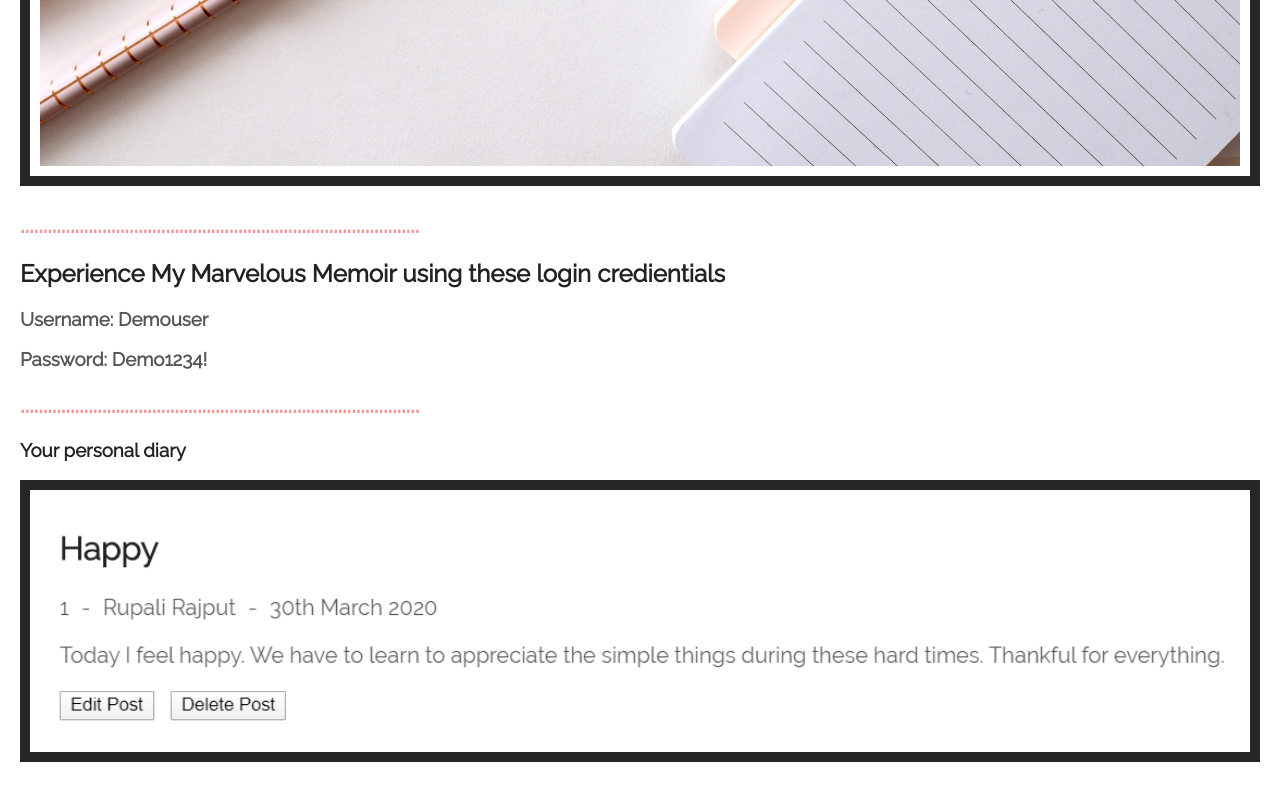
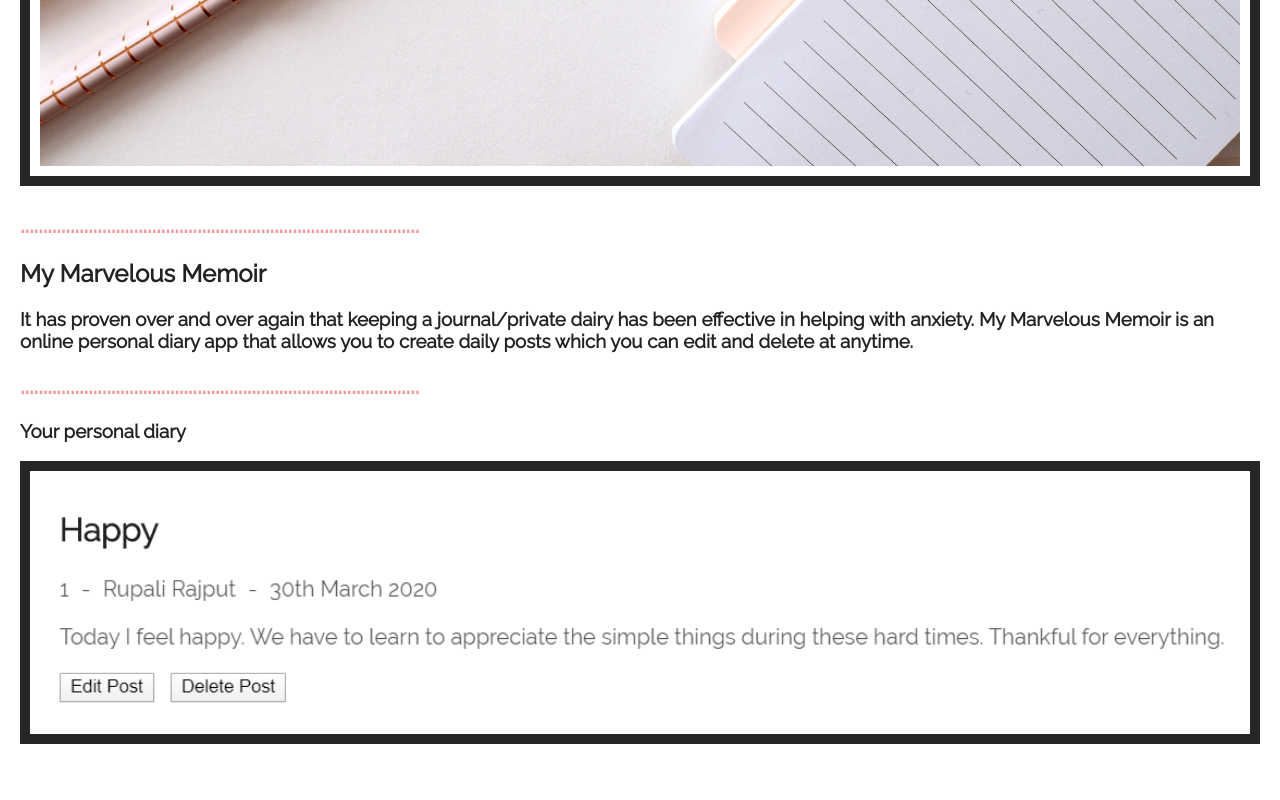
Before and after one commit to RupiR/My_Marvelous_Memoir-client, a React (Create React App) app: page / in a window 1280 px wide. Shown: the part 924-1724 px from the top of the page. Built offline with nearby package versions, Linux system fonts and the light colour scheme.

Commit message:
changed new post form

```diff
--- a/src/components/NewPostForm/NewPostForm.js
+++ b/src/components/NewPostForm/NewPostForm.js
@@ -28,7 +28,16 @@ export default class NewPostForm extends Component {
                 &nbsp;&nbsp;&nbsp;
                 <div className="form-section">
                     <label htmlFor="entrysummary" style={{ fontWeight: "bold" }}>Entry</label> &nbsp;&nbsp;&nbsp;
-                    <textarea name="entrysummary" rows="15" required></textarea>
+                    {/* <textarea name="entrysummary" rows="15" required></textarea> */}
+                    <textarea
+                        required
+                        aria-label="Type an entry.."
+                        name="text"
+                        id="text"
+                        cols="30"
+                        rows="10"
+                        placeholder="Type an entry.."
+                    ></textarea>
                 </div>
 
                 <p style={{ fontWeight: "bold" }}>Select private or public:</p>
--- a/src/routes/LandingPage/LandingPage.js
+++ b/src/routes/LandingPage/LandingPage.js
@@ -16,9 +16,8 @@ export default class LandingPage extends Component {
                     <h1 className="dots" >........................................................................................</h1>
                     <section>
                         <header>
-                            <h2>Experience My Marvelous Memoir using these login credientials</h2>
-                            <h1><p>Username: Demouser</p>
-                                <p>Password: Demo1234!</p></h1>
+                            <h2>My Marvelous Memoir</h2>
+                            <h1>It has proven over and over again that keeping a journal/private dairy has been effective in helping with anxiety. My Marvelous Memoir is an online personal diary app that allows you to create daily posts which you can edit and delete at anytime.</h1>
                         </header>
                     </section>
                     <h1 className="dots">........................................................................................</h1>
```
